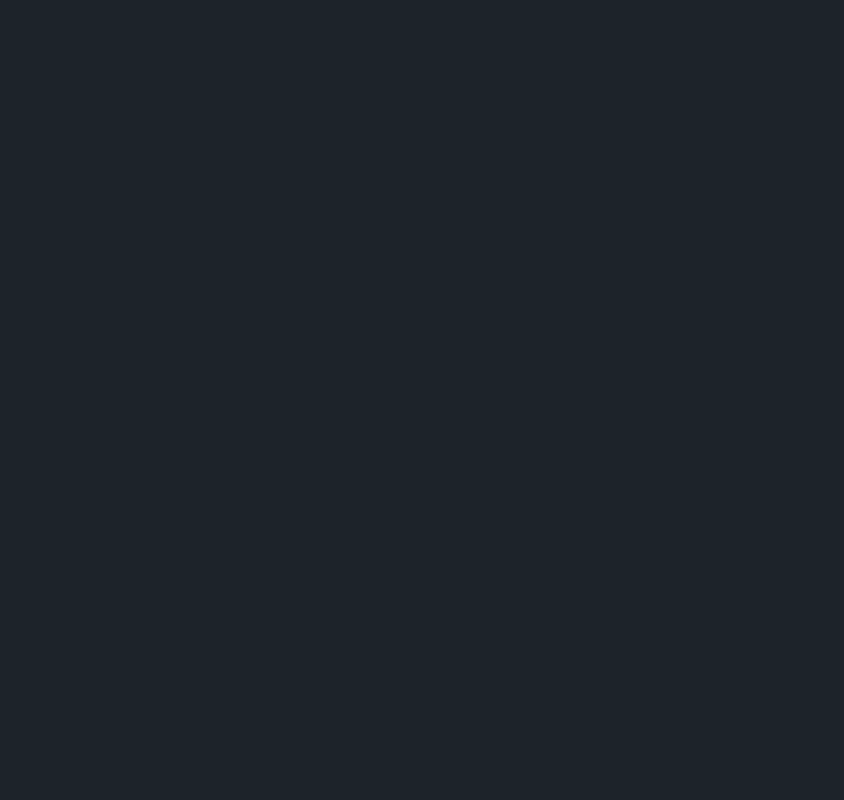
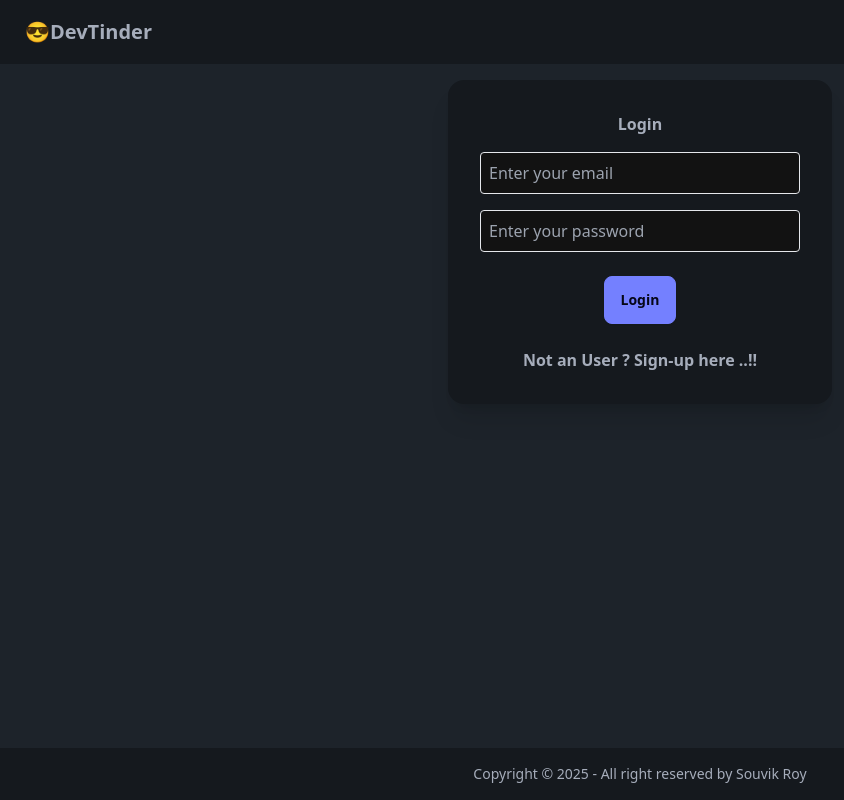
Before and after one commit to souvik356/DevTinder-Frontend, a React (Vite) app: page /login in a window 1280 px wide. Before the commit this address had no page. Shown: the whole page, without its empty margins (0-844 px from the left). Built offline with nearby package versions, Linux system fonts and the light colour scheme; no server answers.

Commit message:
bug fix for login

```diff
--- a/src/App.jsx
+++ b/src/App.jsx
@@ -16,8 +16,8 @@ const App = () => {
     <Provider store={store}>
           <Routes>
             <Route path="/" element={<Body />}>
-              <Route path="/" element={<Login />} />
-              <Route path="/feed" element={<Feed />} />
+              <Route path="/" element={<Feed />} />
+              <Route path="/login" element={<Login />} />
               <Route path="/profile" element={<Profile />} />
               <Route path="/connections" element={<Connections />} />
               <Route path="/requests" element={<Requests />} />
--- a/src/components/Body.jsx
+++ b/src/components/Body.jsx
@@ -23,7 +23,7 @@ const Body = () => {
       }
     } catch (error) {
       if(error.status === 401){
-      navigate('/ ')
+      navigate('/')
       }
       console.log(error.message || error)
     }
--- a/src/components/Login.jsx
+++ b/src/components/Login.jsx
@@ -37,7 +37,7 @@ const Login = () => {
           setEmailId('');
           setPassword('');
           dispatch(addUser(response.data.data));
-          navigate('/feed');
+          navigate('/');
         }
       } catch (error) {
         console.error(error.response?.data || error.message); // Debugging
--- a/src/components/NavBar.jsx
+++ b/src/components/NavBar.jsx
@@ -17,7 +17,7 @@ const NavBar = () => {
           })
           if(response.data.success){
             dispatch(removeUser('null'))
-            navigate('/')
+            navigate('/login')
           }
       } catch (error) {
          console.error(error.message || error)
@@ -26,7 +26,7 @@ const NavBar = () => {
   return (
     <div className="navbar bg-base-300 fixed top-0 h-[4 rem] z-50">
   <div className="flex-1">
-    <Link to="/feed" className="btn btn-ghost text-xl">😎DevTinder</Link>
+    <Link to="/" className="btn btn-ghost text-xl">😎DevTinder</Link>
   </div>
   <div className="flex-none gap-2 mx-5">
     {user.length !== 0 && (<div className="dropdown dropdown-end">
--- a/src/components/utils/Constants.jsx
+++ b/src/components/utils/Constants.jsx
@@ -1,2 +1,2 @@
-// export const BASE_URL ="http://localhost:7777"
-export const BASE_URL ="/api"
+export const BASE_URL ="http://localhost:7777"
+// export const BASE_URL ="/api"
```
